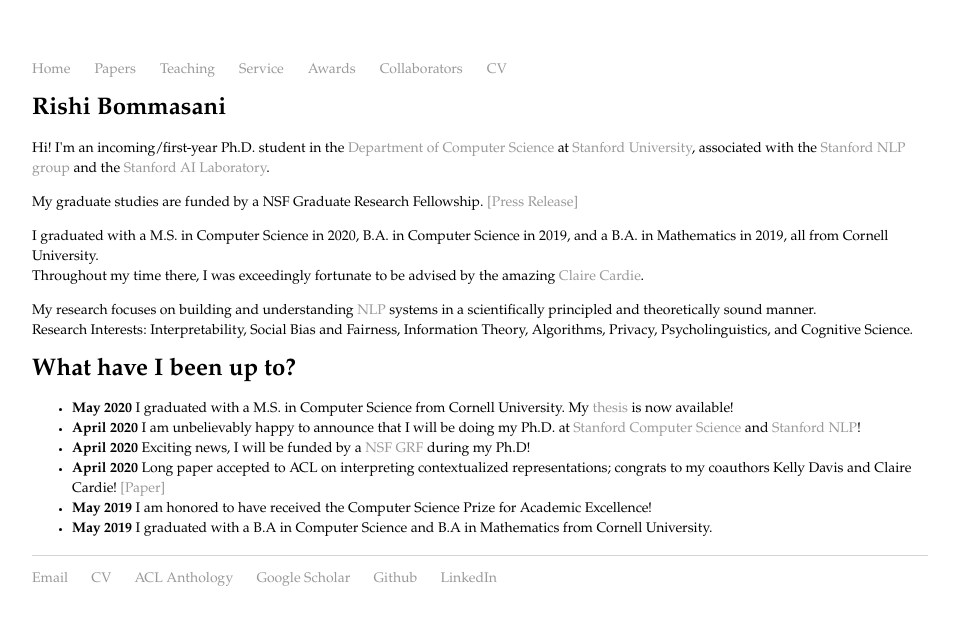
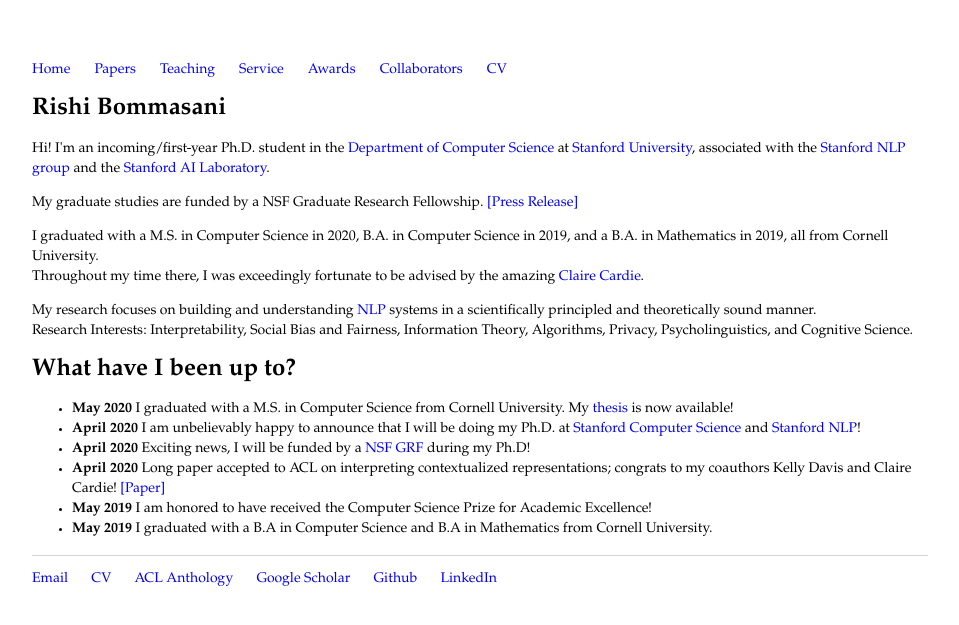
Before and after one commit to rishibommasani/rishibommasani.github.io, a Jekyll site: the page built from index.html, in a window 1280 px wide. Shown: the top 625 px of the page, without its empty margins (160-1119 px from the left). Built offline with Jekyll 4.4.1, drawn with Linux system fonts in a browser that asks for light colours.

Commit message:
Update main.css

```diff
--- a/css/main.css
+++ b/css/main.css
@@ -21,12 +21,16 @@
 a {
     font-family: Palatino, "Palatino Linotype", "Palatino LT STD", "Book Antiqua", Georgia, serif;
     text-decoration: none;
-    color: #999;
+    color: hotpick;
 }
 a:hover {
     font-family: Palatino, "Palatino Linotype", "Palatino LT STD", "Book Antiqua", Georgia, serif;
-    text-decoration: underline;
+    text-decoration: red;
 }
+a:active {
+  color: blue;
+}
+
 h1 { font-family: Palatino, "Palatino Linotype", "Palatino LT STD", "Book Antiqua", Georgia, serif; font-size: 24px; font-style: normal; font-variant: normal; font-weight: 700; line-height: 26.4px; }
 h2 { font-family: Palatino, "Palatino Linotype", "Palatino LT STD", "Book Antiqua", Georgia, serif; font-size: 19px; font-style: normal; font-variant: normal; font-weight: 700; line-height: 20.9px; }
 h3 { font-family: Palatino, "Palatino Linotype", "Palatino LT STD", "Book Antiqua", Georgia, serif; font-size: 14px; font-style: normal; font-variant: normal; font-weight: 700; line-height: 15.4px; }
```
